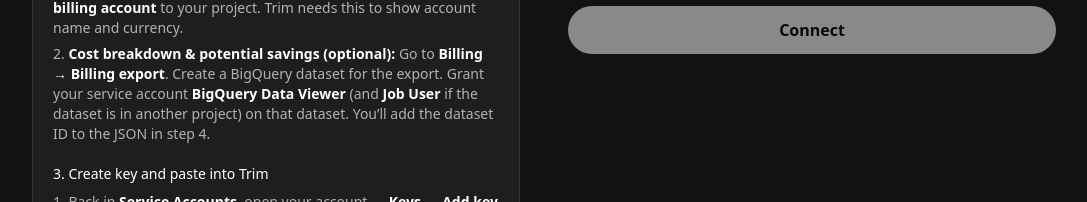
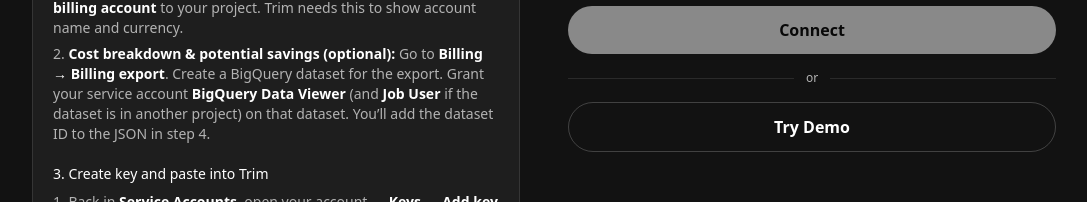
Before and after one commit to FabioDiCeglie/Trim-AI, a React (Vite) app in the folder frontend/: page / in a window 1280 px wide. Shown: the part 339-541 px from the top of the page, without its empty margins (96-1183 px from the left). Built offline with nearby package versions, Linux system fonts and the light colour scheme; no server answers.

Commit message:
feat: enhance onboarding flow with demo option and connection handling

```diff
--- a/frontend/src/App.tsx
+++ b/frontend/src/App.tsx
@@ -6,24 +6,25 @@
 import { Overview } from "./pages/Overview";
 
 function Protected({ children }: { children: React.ReactNode }) {
-  const { connected } = useConnection();
-  if (!connected) return <Navigate to="/" replace />;
+  const { connected, demo } = useConnection();
+  if (!connected && !demo) return <Navigate to="/" replace />;
   return <>{children}</>;
 }
 
 export default function App() {
-  const { connected } = useConnection();
+  const { connected, demo } = useConnection();
+  const active = connected || demo;
 
   return (
     <BrowserRouter>
       <Routes>
-        <Route path="/" element={connected ? <Navigate to="/overview" replace /> : <Onboarding />} />
+        <Route path="/" element={active ? <Navigate to="/overview" replace /> : <Onboarding />} />
         <Route path="/overview" element={<Protected><Layout /></Protected>}>
           <Route index element={<Overview />} />
         </Route>
         <Route path="*" element={<Navigate to="/" replace />} />
       </Routes>
-      {connected && <Chat />}
+      {active && <Chat />}
     </BrowserRouter>
   );
 }
--- a/frontend/src/pages/Onboarding.tsx
+++ b/frontend/src/pages/Onboarding.tsx
@@ -14,7 +14,7 @@
 
 export function Onboarding() {
   const navigate = useNavigate();
-  const { setConnection } = useConnection();
+  const { setConnection, enterDemo } = useConnection();
   const [provider, setProvider] = useState<Provider>("gcp");
   const [json, setJson] = useState("");
   const [error, setError] = useState("");
@@ -107,6 +107,22 @@
           >
             {loading ? "Connecting…" : "Connect"}
           </button>
+          <div className="mt-4 flex items-center gap-3">
+            <div className="flex-1 h-px bg-white/10" />
+            <span className="text-trim-muted text-xs">or</span>
+            <div className="flex-1 h-px bg-white/10" />
+          </div>
+          <button
+            type="button"
+            onClick={() => {
+              enterDemo();
+              navigate("/overview", { replace: true });
+            }}
+            disabled={loading}
+            className="mt-4 w-full py-3 px-4 border border-white/20 text-white font-semibold rounded-full hover:bg-white/10 transition-colors disabled:opacity-50 disabled:pointer-events-none"
+          >
+            Try Demo
+          </button>
         </div>
       </div>
     </div>
```
